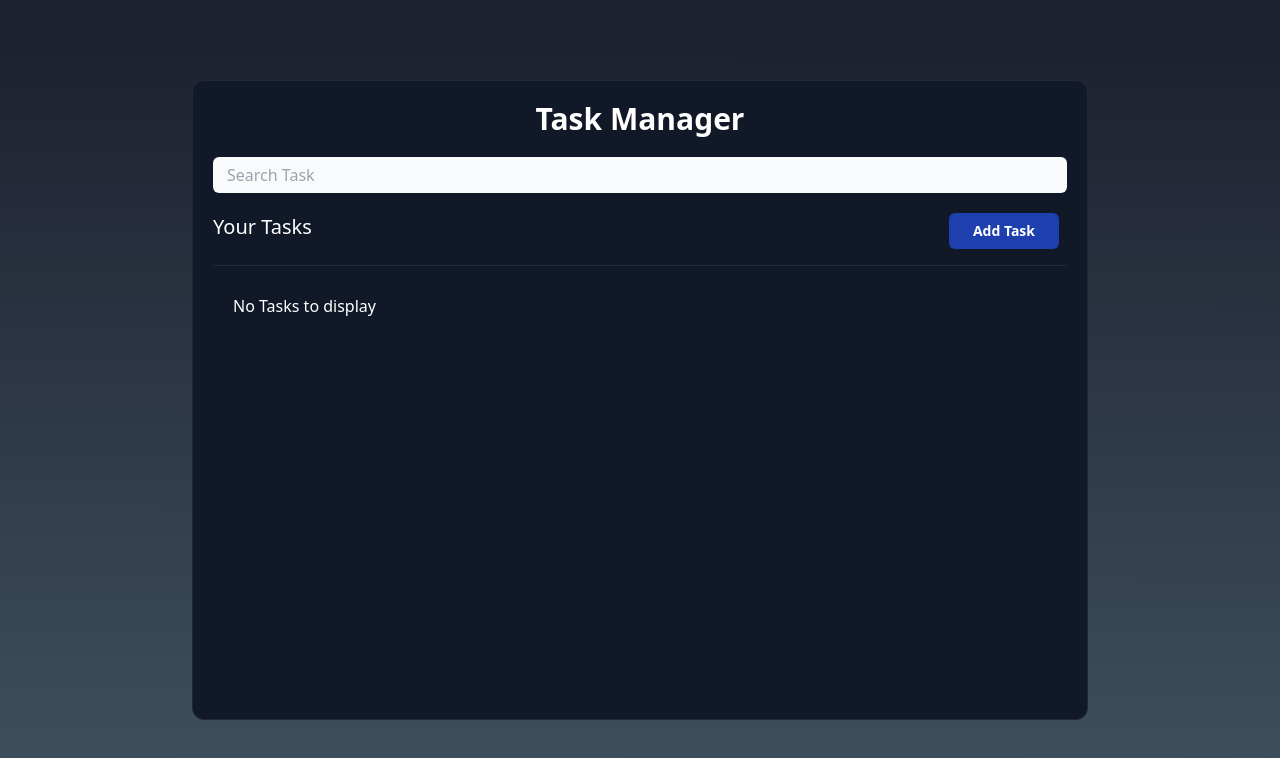
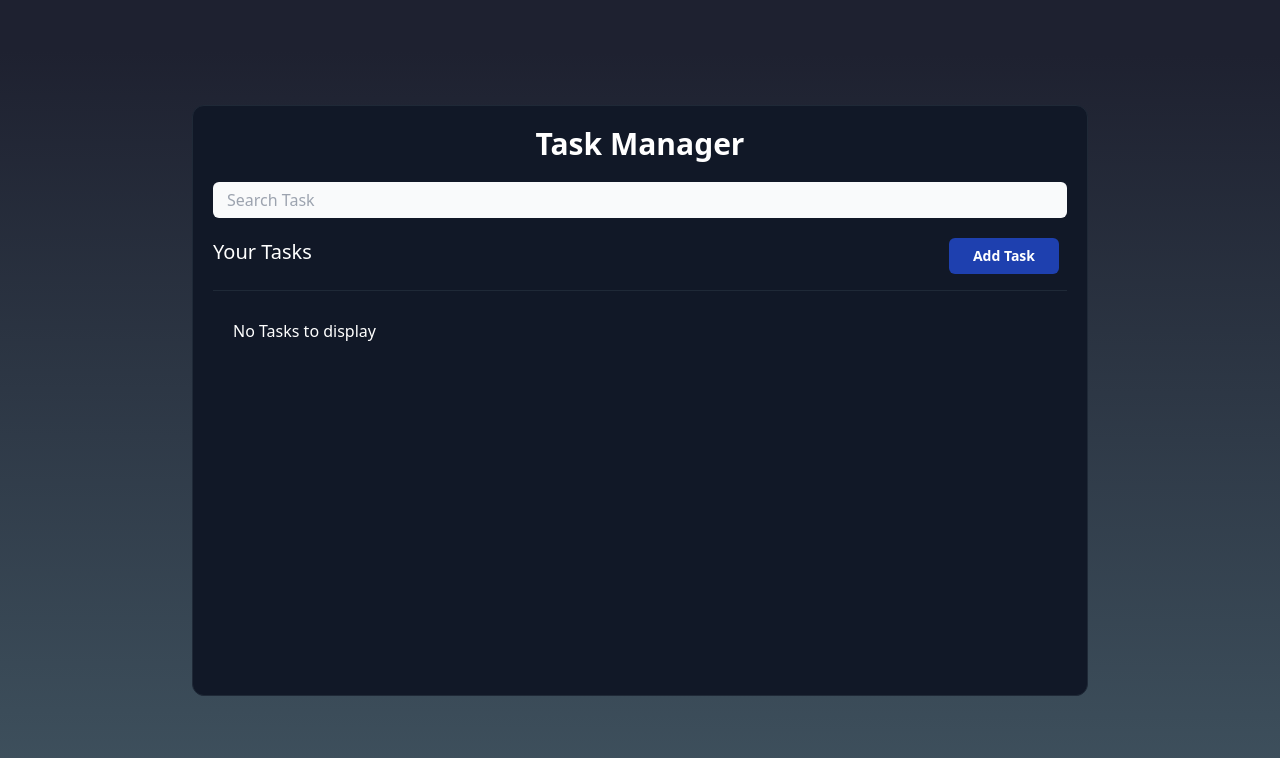
Before and after one commit to harshsinghlay/TaskManager, a React (Vite) app: page / in a window 1280 px wide. Shown: the top 758 px of the page. Built offline with nearby package versions, Linux system fonts and the light colour scheme.

Commit message:
fix height

```diff
--- a/src/components/Tasks.jsx
+++ b/src/components/Tasks.jsx
@@ -35,14 +35,14 @@ function Tasks() {
   return (
     <>
       <div
-        className="w-full h-screen flex justify-center items-center sm:py-6 text-white overflow-hidden"
+        className="w-full h-screen flex justify-center sm:items-center text-white overflow-hidden"
         style={{
           background:
             "linear-gradient(180.2deg, rgb(30, 33, 48) 6.8%, rgb(74, 98, 110) 131%)",
         }}
       >
         <div
-          className="mx-3 md:mx-auto my-5 rounded-xl p-5 h-[80vh] w-full
+          className="mx-3 sm:my-6 md:mx-auto my-5 rounded-xl p-5 w-full
            md:w-[80%] lg:w-[70%] border-[1px] border-gray-800 relative divide-y divide-gray-800 bg-[#111827]"
         >
           {/* Heading and Serch Bar */}
@@ -74,7 +74,7 @@ function Tasks() {
 
           {/* All Tasks */}
           <section>
-            <main className="space-y-4 max-h-96 overflow-y-auto py-2">
+            <main className="space-y-4 max-h-96 min-h-96 overflow-y-auto py-2">
               {tasksToDisplay?.length === 0 ? (
                 <div className="m-5">No Tasks to display</div>
               ) : (
```
